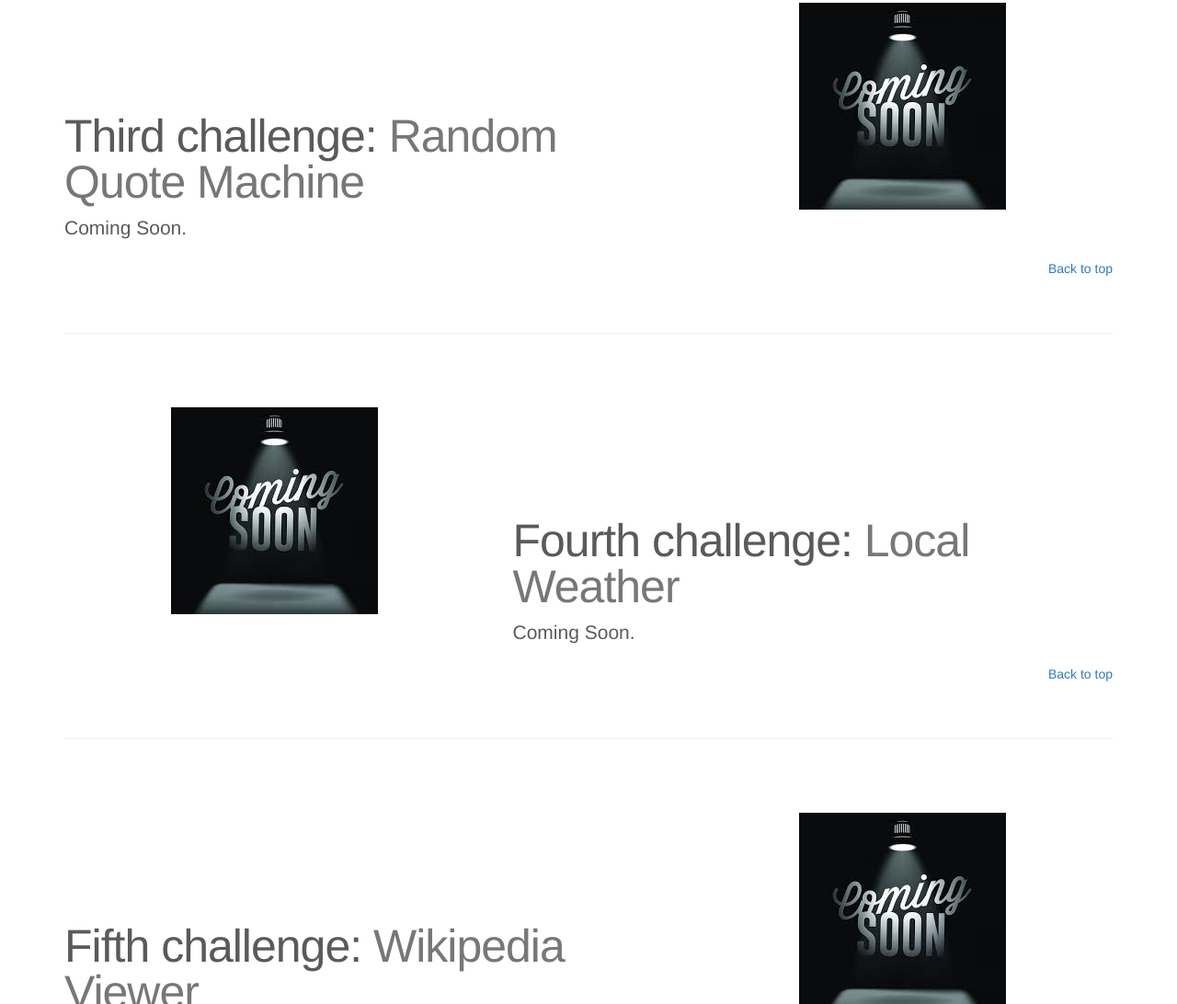
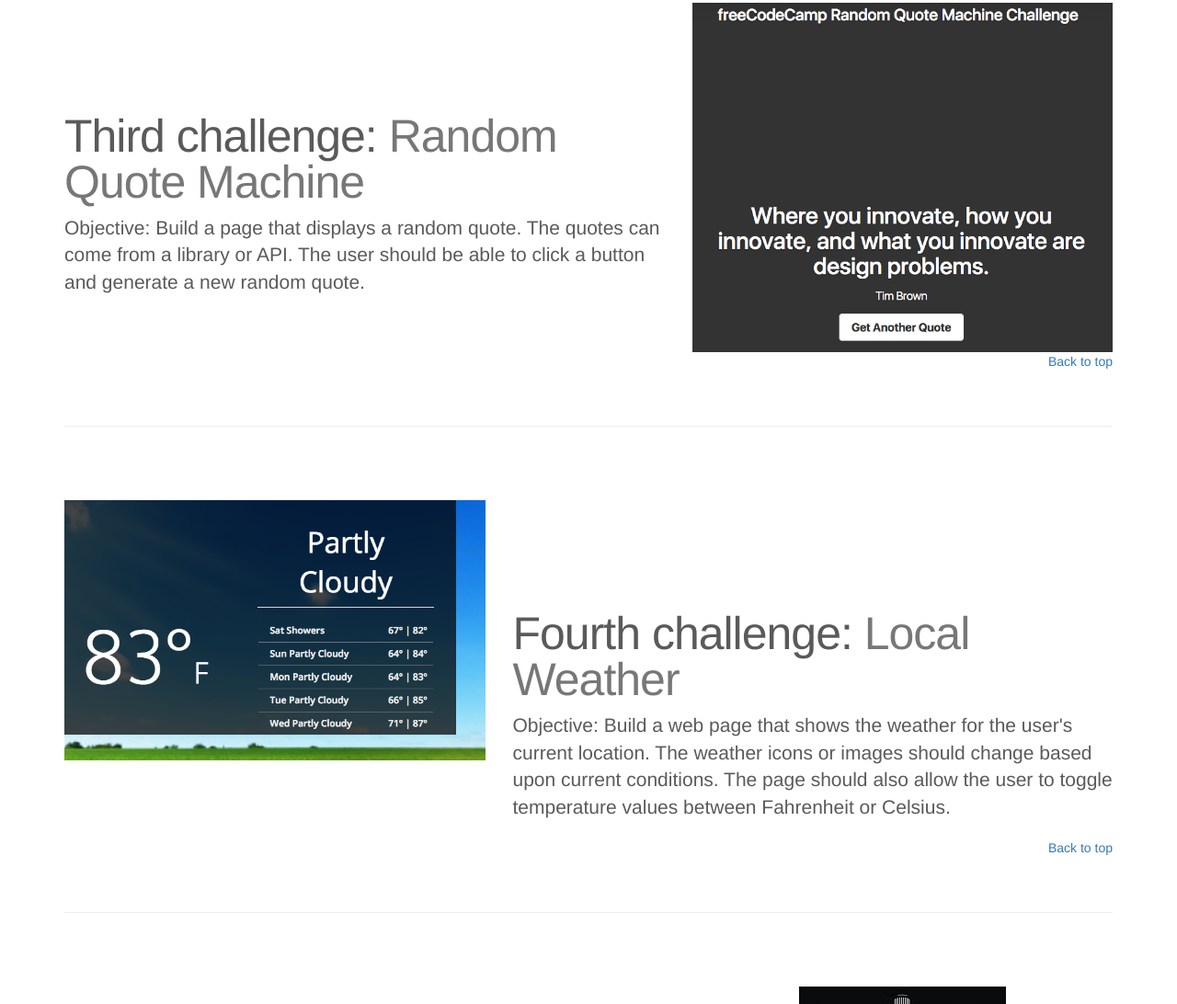
Before and after one commit to kennethheckler/freecodecamp, a plain HTML site: page portfolio/index.html in a window 1280 px wide. Shown: the part 2053-3145 px from the top of the page at 92% size. Drawn offline with nearby package versions, Linux system fonts and the light colour scheme.

Commit message:
Added quote machine and local weather to portfolio

```diff
--- a/portfolio/index.html
+++ b/portfolio/index.html
@@ -143,10 +143,10 @@
       <div class="row featurette" id="quote">
         <div class="col-md-7">
           <h2 class="featurette-heading">Third challenge: <span class="text-muted">Random Quote Machine</span></h2>
-          <p class="lead">Coming Soon.</p>
+          <p class="lead">Objective: Build a page that displays a random quote. The quotes can come from a library or API. The user should be able to click a button and generate a new random quote.</p>
         </div>
         <div class="col-md-5">
-          <img class="featurette-image img-responsive center-block" src="./images/comingsoon.jpg" alt="Coming Soon" />
+          <a href="https://codepen.io/heckler/full/qjOPog/" target="_blank"><img class="featurette-image img-responsive center-block" src="./images/quote-thumb.png" alt="Random Quote Machine Thumbnail"></a>
         </div>
       </div>
       <p class="pull-right"><a href="#">Back to top</a></p>
@@ -156,10 +156,10 @@
       <div class="row featurette" id="weather">
         <div class="col-md-7 col-md-push-5">
           <h2 class="featurette-heading">Fourth challenge: <span class="text-muted">Local Weather</span></h2>
-          <p class="lead">Coming Soon.</p>
+          <p class="lead">Objective: Build a web page that shows the weather for the user's current location. The weather icons or images should change based upon current conditions. The page should also allow the user to toggle temperature values between Fahrenheit or Celsius.</p>
         </div>
         <div class="col-md-5 col-md-pull-7">
-          <img class="featurette-image img-responsive center-block" src="./images/comingsoon.jpg" alt="Coming Soon" />
+          <img class="featurette-image img-responsive center-block" src="./images/local-weather-thumb.png" alt="Local Weather Thumbnail" />
         </div>
       </div>
       <p class="pull-right"><a href="#">Back to top</a></p>
```
Also changed, not shown: portfolio/images/local-weather-thumb.png (added), portfolio/images/quote-thumb.png (added).
